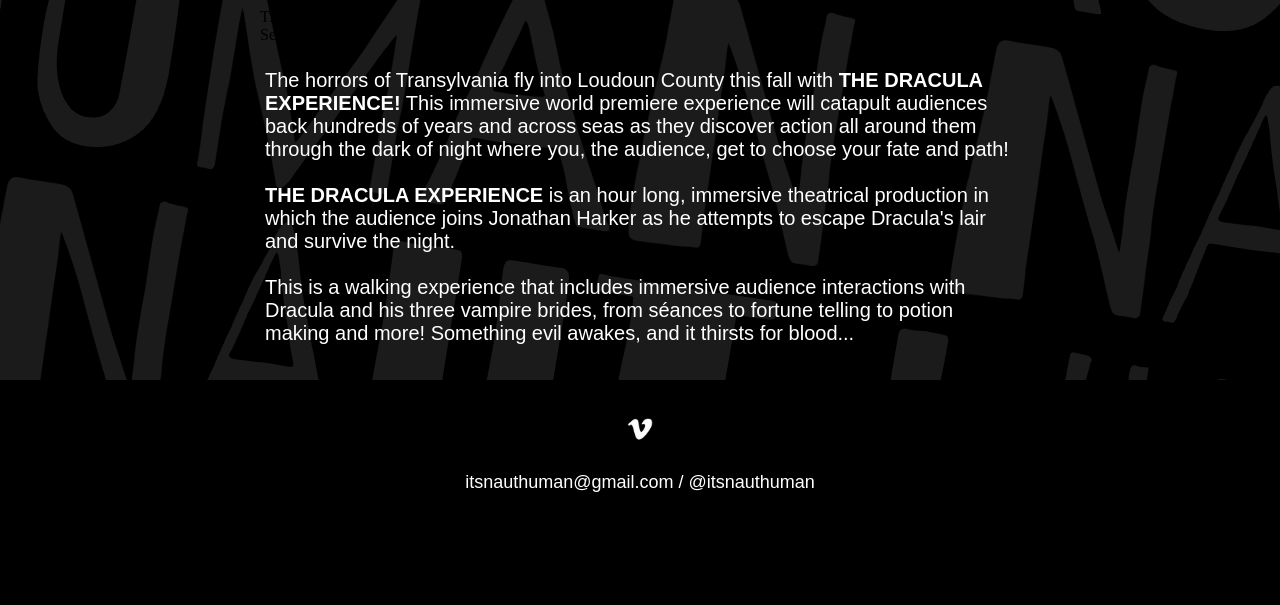
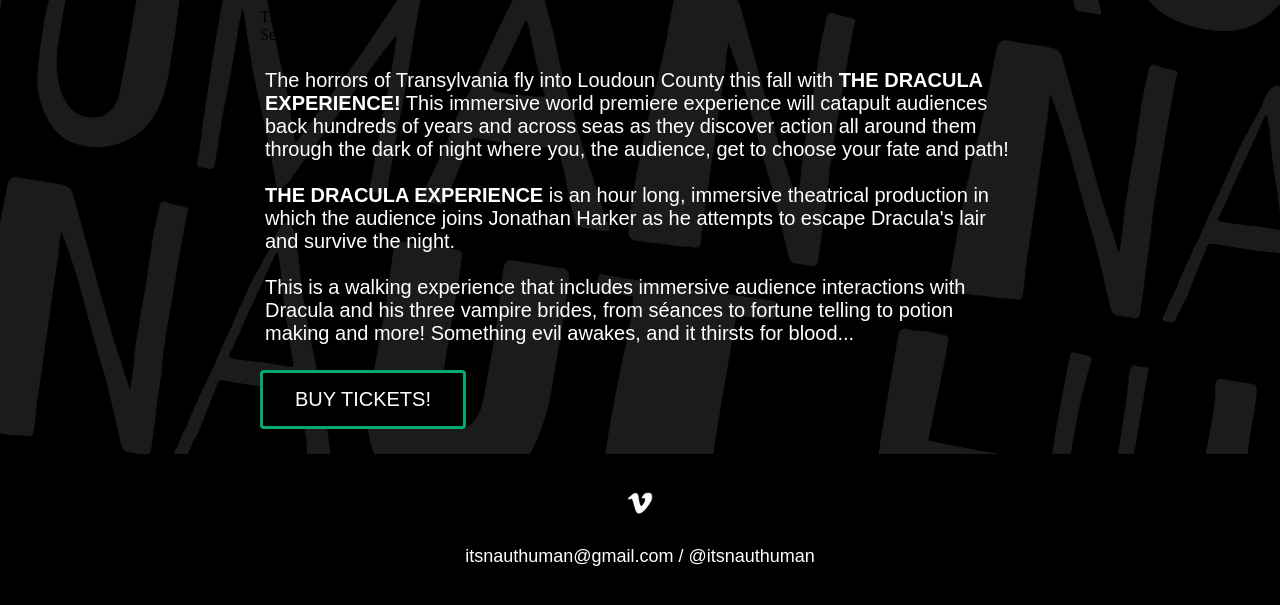
Before and after one commit to nauthuman/website, a Jekyll site: the page built from index.html, in a window 1280 px wide and 1400 px high, scrolled down 228 px. Shown: the part 792-1397 px from the top of the window. Built offline with Jekyll 4.4.1, drawn with Linux system fonts in a browser that asks for light colours; some web fonts are replaced; before the commit the page ends 1554 px from its top, so only the background shows below that.

Commit message:
Update pitch_panel.html

```diff
--- a/_includes/pitch_panel.html
+++ b/_includes/pitch_panel.html
@@ -27,6 +27,29 @@ s<style>
     padding: 30px 20px 5px 0px;
   }
 
+  .button {
+    background-color: black;
+    border: 3px solid #04AA6D;
+    border-radius: 4px;
+    color: white;
+    padding: 15px 32px;
+    text-align: center;
+    text-decoration: none;
+    display: inline-block;
+    font-size: 20px;
+    cursor: pointer;
+    font-family: "old-claude-lp-regular", sans-serif;
+    font-weight: 400;
+    font-style: normal;
+    transition-duration: 0.4s;
+    margin-bottom: 15px;
+}
+
+  .button:hover {
+    background-color: #04AA6D; /* Green */
+    color: white;
+  }
+
 </style>
 
 <div class="pitch-wrapper">
@@ -49,5 +72,10 @@ s<style>
       This is a walking experience that includes immersive audience interactions with Dracula and his three vampire brides, from séances
       to fortune telling to potion making and more! Something evil awakes, and it thirsts for blood...
     </p>
+    <a href="/tickets" target="_blank">
+      <button class="button">
+        BUY TICKETS!
+      </button>
+    </a>
   </div>
 </div>
```
